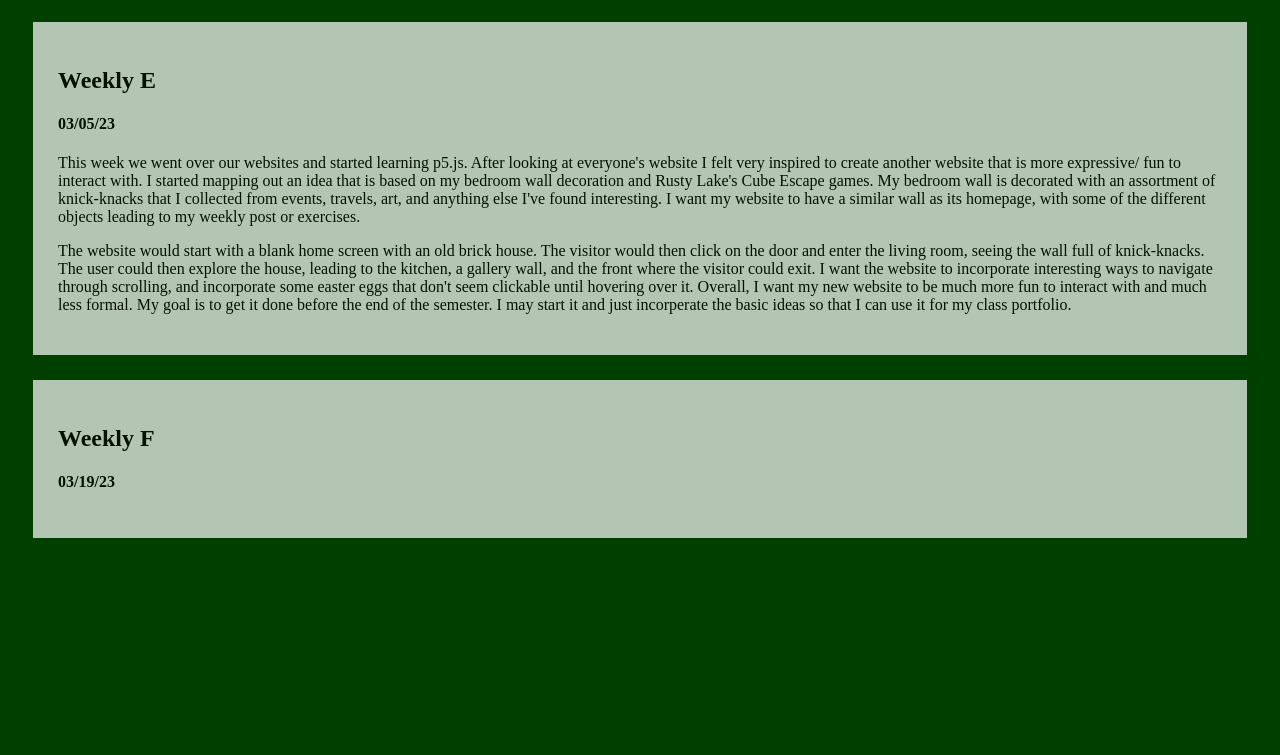
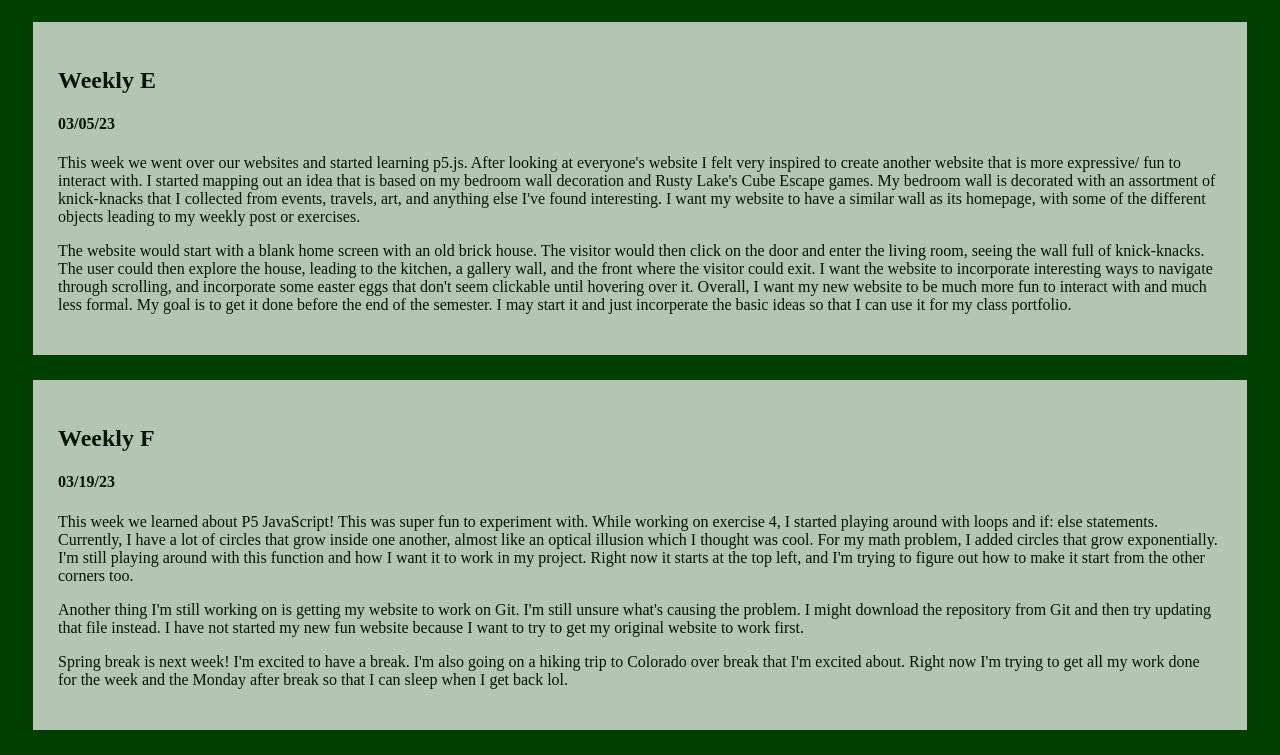
Before and after one commit to oliver545/Fun-Website, a plain HTML site: page weeklies.html in a window 1280 px wide. Shown: the part 1649-2404 px from the top of the page. Before the commit the page ends 2212 px from the top, so only its background shows below. Drawn offline with Linux system fonts and the light colour scheme.

Commit message:
weekly F

```diff
--- a/weeklies.html
+++ b/weeklies.html
@@ -136,7 +136,32 @@
         <h2> Weekly F</h2>
         <h4> 03/19/23</h4>
         <p>
-
+            This week we learned about P5 JavaScript!
+            This was super fun to experiment with.
+            While working on exercise 4, I started playing around
+            with loops and if: else statements. Currently, I have a
+            lot of circles that grow inside one another, almost like
+            an optical illusion which I thought was cool. For my math
+            problem, I added circles that grow exponentially.
+            I'm still playing around with this function and how I want
+            it to work in my project. Right now it starts at the top
+            left, and I'm trying to figure out how to make it start
+            from the other corners too.
+        </p>
+        <p>
+            Another thing I'm still working on is getting my website to
+            work on Git. I'm still unsure what's causing the problem.
+            I might download the repository from Git and then try
+            updating that file instead. I have not started my new fun
+            website because I want to try to get my original website to
+            work first.
+        </p>
+        <p>
+            Spring break is next week! I'm excited to have a break.
+            I'm also going on a hiking trip to Colorado over break
+            that I'm excited about. Right now I'm trying to get all
+            my work done for the week and the Monday after break so
+            that I can sleep when I get back lol.
         </p>
     </div>
 
```
